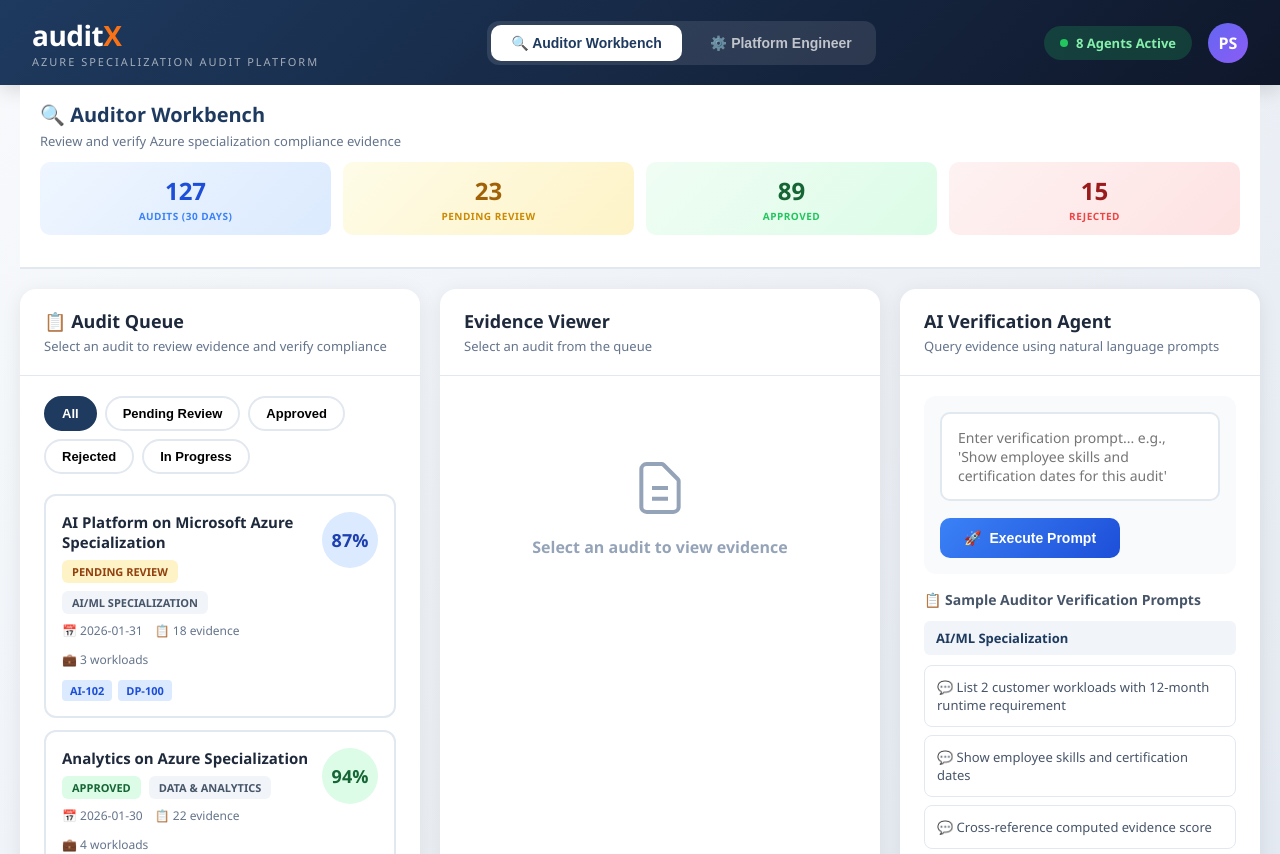
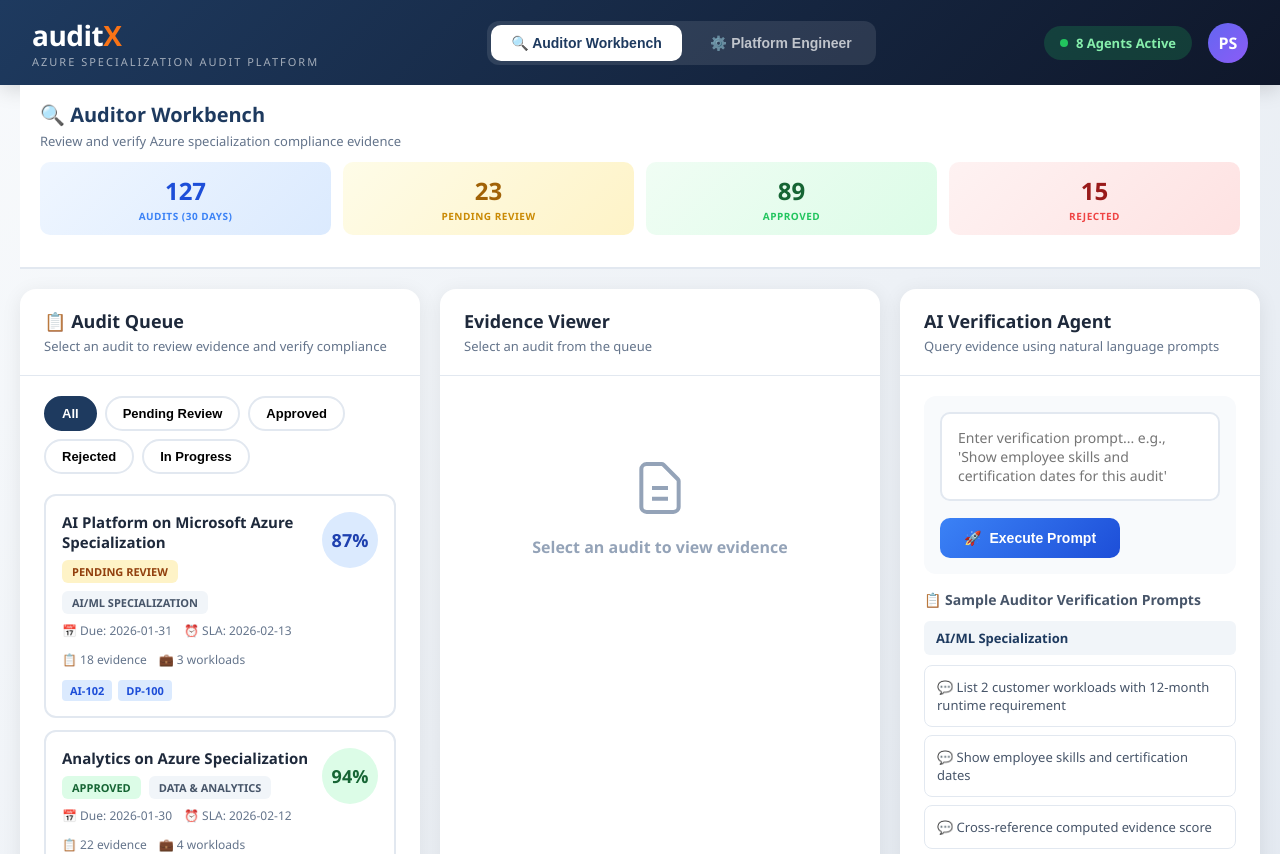
Before and after one commit to karthickgaya23-blip/AuditX, a React (Create React App) app: page / in a window 1280 px wide. Shown: the top 854 px of the page. Built offline with nearby package versions, Linux system fonts and the light colour scheme.

Commit message:
Add SLA dates to audit queue for next week

```diff
--- a/src/App.js
+++ b/src/App.js
@@ -17,6 +17,7 @@ const initialState = {
       status: 'pending_review',
       complianceScore: 87,
       dueDate: '2026-01-31',
+      slaDate: '2026-02-13',
       evidenceItems: 18,
       workloads: 3,
       certifications: ['AI-102', 'DP-100'],
@@ -42,6 +43,7 @@ const initialState = {
       status: 'approved',
       complianceScore: 94,
       dueDate: '2026-01-30',
+      slaDate: '2026-02-12',
       evidenceItems: 22,
       workloads: 4,
       certifications: ['DP-203', 'DP-900'],
@@ -67,6 +69,7 @@ const initialState = {
       status: 'in_progress',
       complianceScore: 82,
       dueDate: '2026-01-31',
+      slaDate: '2026-02-14',
       evidenceItems: 12,
       workloads: 2,
       certifications: ['AZ-305'],
@@ -89,6 +92,7 @@ const initialState = {
       status: 'pending_review',
       complianceScore: 76,
       dueDate: '2026-01-29',
+      slaDate: '2026-02-11',
       evidenceItems: 15,
       workloads: 2,
       certifications: ['AZ-120'],
@@ -112,6 +116,7 @@ const initialState = {
       status: 'rejected',
       complianceScore: 58,
       dueDate: '2026-01-28',
+      slaDate: '2026-02-10',
       evidenceItems: 10,
       workloads: 1,
       certifications: ['AZ-500'],
@@ -133,6 +138,7 @@ const initialState = {
       status: 'approved',
       complianceScore: 91,
       dueDate: '2026-01-27',
+      slaDate: '2026-02-09',
       evidenceItems: 20,
       workloads: 5,
       certifications: ['AZ-400'],
@@ -159,6 +165,7 @@ const initialState = {
       status: 'pending_review',
       complianceScore: 79,
       dueDate: '2026-02-05',
+      slaDate: '2026-02-17',
       evidenceItems: 14,
       workloads: 2,
       certifications: ['AZ-800', 'AZ-801'],
@@ -181,6 +188,7 @@ const initialState = {
       status: 'in_progress',
       complianceScore: 85,
       dueDate: '2026-02-10',
+      slaDate: '2026-02-22',
       evidenceItems: 16,
       workloads: 3,
       certifications: ['AZ-700'],
@@ -205,6 +213,7 @@ const initialState = {
       status: 'approved',
       complianceScore: 92,
       dueDate: '2026-02-15',
+      slaDate: '2026-02-27',
       evidenceItems: 19,
       workloads: 3,
       certifications: ['AZ-305', 'VCP-DCV'],
@@ -229,6 +238,7 @@ const initialState = {
       status: 'pending_review',
       complianceScore: 81,
       dueDate: '2026-02-08',
+      slaDate: '2026-02-20',
       evidenceItems: 13,
       workloads: 2,
       certifications: ['AZ-140'],
@@ -251,6 +261,7 @@ const initialState = {
       status: 'in_progress',
       complianceScore: 88,
       dueDate: '2026-02-12',
+      slaDate: '2026-02-24',
       evidenceItems: 21,
       workloads: 4,
       certifications: ['DP-300', 'AZ-900'],
@@ -276,6 +287,7 @@ const initialState = {
       status: 'approved',
       complianceScore: 90,
       dueDate: '2026-02-20',
+      slaDate: '2026-03-04',
       evidenceItems: 17,
       workloads: 3,
       certifications: ['AZ-305', 'AZ-204'],
@@ -300,6 +312,7 @@ const initialState = {
       status: 'pending_review',
       complianceScore: 84,
       dueDate: '2026-02-18',
+      slaDate: '2026-03-02',
       evidenceItems: 15,
       workloads: 2,
       certifications: ['DP-203', 'DP-500'],
@@ -323,6 +336,7 @@ const initialState = {
       status: 'in_progress',
       complianceScore: 77,
       dueDate: '2026-02-25',
+      slaDate: '2026-03-09',
       evidenceItems: 24,
       workloads: 3,
       certifications: ['SC-900', 'AZ-500'],
@@ -961,7 +975,8 @@ const AuditQueue = ({ audits, filterStatus, selectedAudit, dispatch }) => {
                     </span>
                   </div>
                   <div style={styles.auditMeta}>
-                    <span>📅 {audit.dueDate}</span>
+                    <span>📅 Due: {audit.dueDate}</span>
+                    <span>⏰ SLA: {audit.slaDate}</span>
                     <span>📋 {audit.evidenceItems} evidence</span>
                     <span>💼 {audit.workloads} workloads</span>
                   </div>
```
